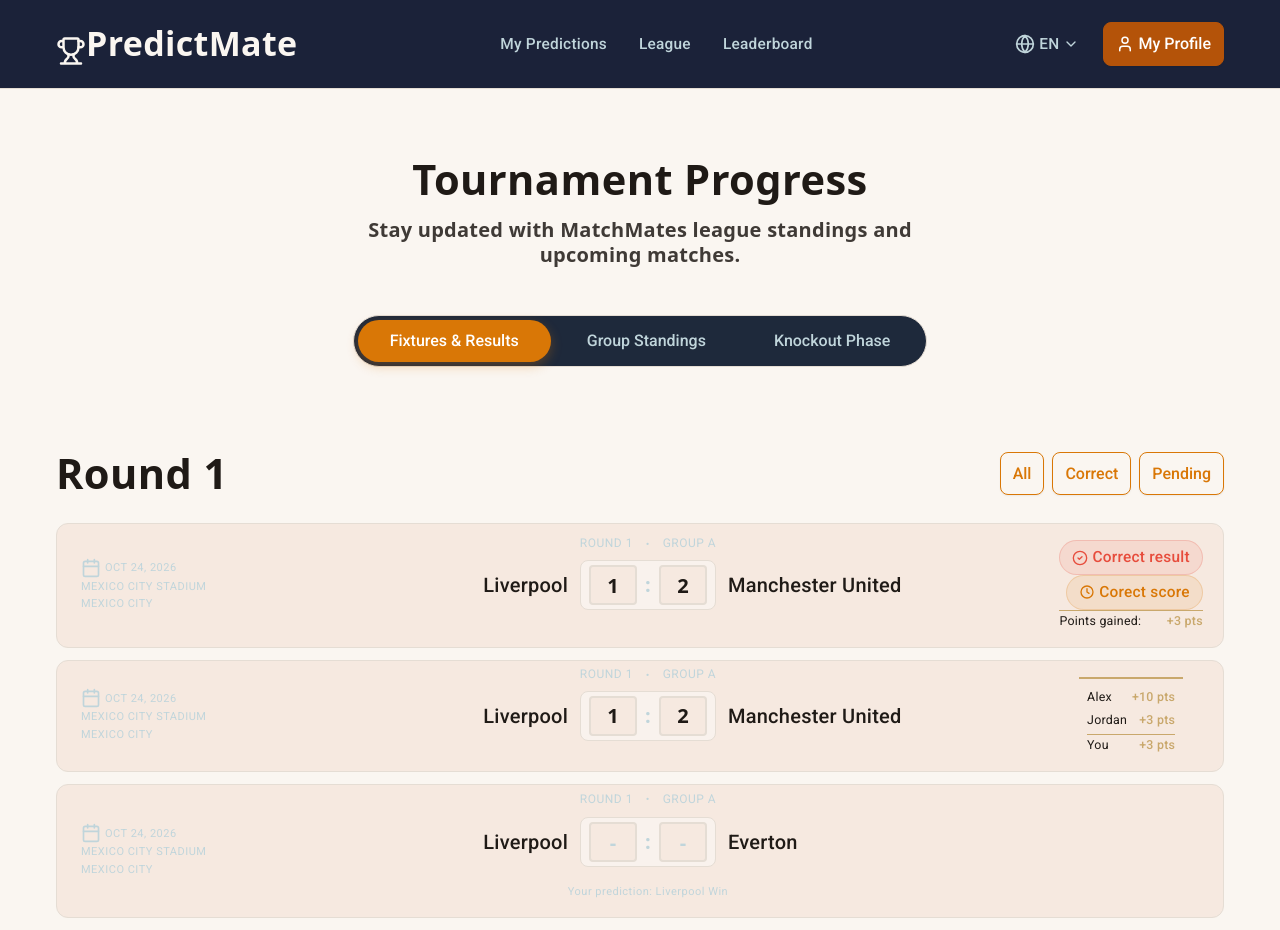
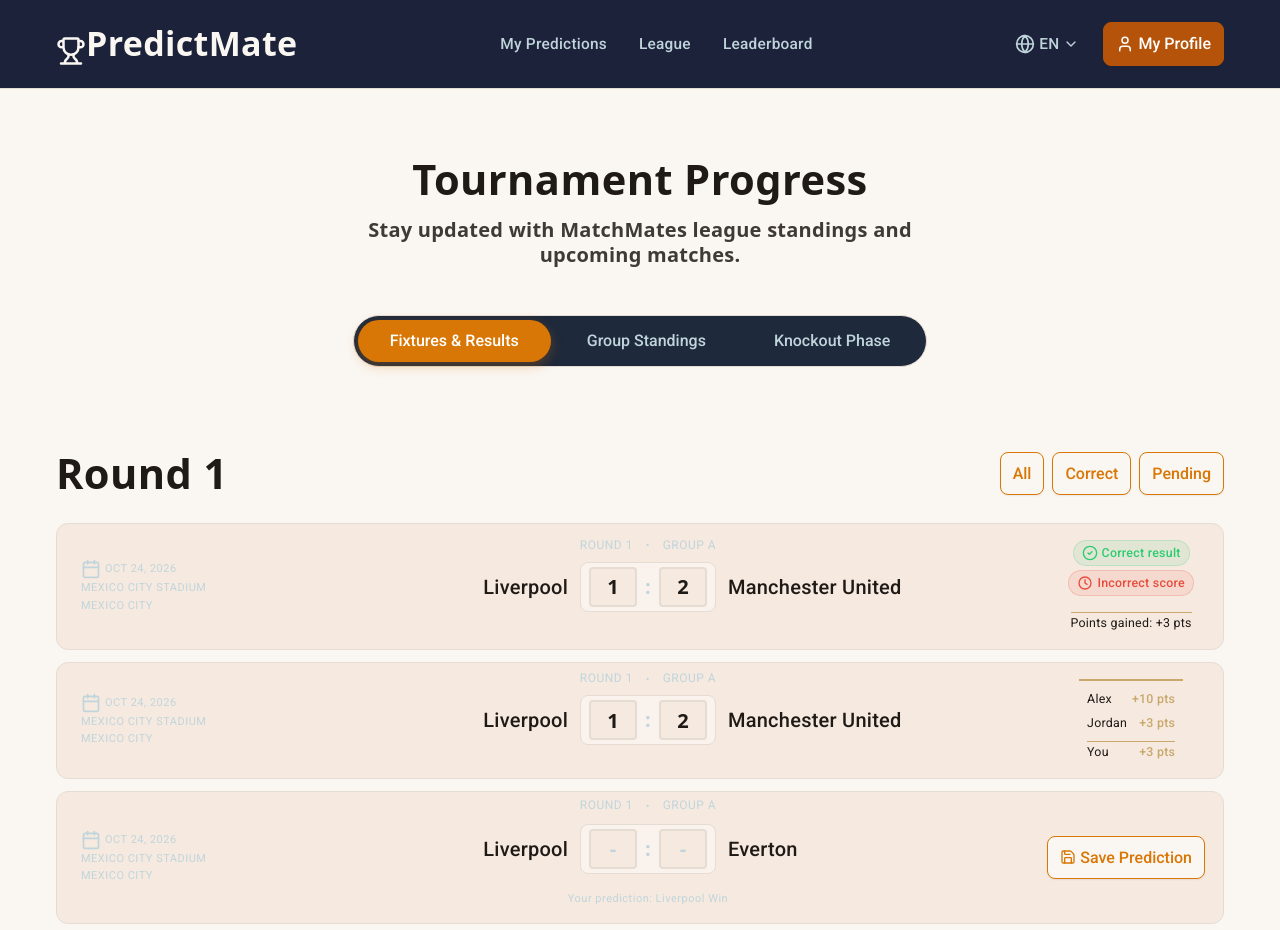
Before and after one commit to hormalno/CLPredictionsApp, a React (Vite) app in the folder frontend/: page /league in a window 1280 px wide. Shown: the top 930 px of the page. Built offline with nearby package versions, Linux system fonts and the light colour scheme.

Commit message:
updates to visuals MatchFixture and MatchPrediction

```diff
--- a/frontend/src/components/button/Button.css
+++ b/frontend/src/components/button/Button.css
@@ -89,6 +89,13 @@
   background-color: color-mix(in oklab, var(--color-accent) 90%, var(--color-surface));
 }
 
+.btn-outline:disabled {
+  color: var(--color-on-primary);
+  box-shadow: 0 0 12px color-mix(in oklab, var(--color-primary) 40%, transparent);
+  border-color: var(--color-primary);
+  background-color: green !important;
+}
+
 .btn-outline:hover:not(:disabled) {
   color: var(--color-on-primary);
   box-shadow: 0 0 12px color-mix(in oklab, var(--color-primary) 40%, transparent);
--- a/frontend/src/components/icons/Icons.tsx
+++ b/frontend/src/components/icons/Icons.tsx
@@ -188,6 +188,14 @@ export const LineChartIcon = ({ size = 32, color = 'currentColor', className }:
     </svg>
 );
 
+export const SaveIcon = ({ size = 16, color = 'currentColor', className }: IconProps) => (
+    <svg fill="none" width={size} height={size} xmlns="http://www.w3.org/2000/svg" stroke={color} viewBox="0 0 24 24" strokeWidth="2" strokeLinecap="round" strokeLinejoin="round" className={cls('icon-save', className)}>
+        <path d="M15.2 3a2 2 0 0 1 1.4.6l3.8 3.8a2 2 0 0 1 .6 1.4V19a2 2 0 0 1-2 2H5a2 2 0 0 1-2-2V5a2 2 0 0 1 2-2z" />
+        <path d="M17 21v-7a1 1 0 0 0-1-1H8a1 1 0 0 0-1 1v7" />
+        <path d="M7 3v4a1 1 0 0 0 1 1h7" />
+    </svg>
+);
+
 export const UsersGroupIcon = ({ size = 32, color = 'currentColor', className }: IconProps) => (
     <svg fill="none" width={size} height={size} xmlns="http://www.w3.org/2000/svg" viewBox="0 0 24 24" stroke={color} strokeWidth="2" strokeLinecap="round" strokeLinejoin="round" className={cls('icon-users-group', className)}>
         <path d="M16 21v-2a4 4 0 0 0-4-4H6a4 4 0 0 0-4 4v2" />
--- a/frontend/src/features/matches/match-fixture/MatchFixture.css
+++ b/frontend/src/features/matches/match-fixture/MatchFixture.css
@@ -120,13 +120,6 @@
   font-weight: var(--font-weight-medium);
 }
 
-.prediction-outcome {
-  gap: var(--spacing-xs);
-  display: flex;
-  margin-top: var(--spacing-lg);
-  justify-content: center;
-}
-
 .match-actions {
   flex: 0 0 15%;
   display: flex;
@@ -160,6 +153,7 @@
   display: flex;
   border-top: 1px solid #c9a86c;
   justify-content: space-between;
+  margin-top: var(--spacing-xs);
   font-size: var(--font-size-xs);
 }
 
@@ -167,17 +161,24 @@
   color: #c9a86c;
 }
 
+.match-friends-scores {
+  display: flex;
+  flex-direction: column;
+  align-items: center;
+  width: 100%;
+}
+
 .match-status {
-  flex: 1;
   display: flex;
-  justify-content: flex-end;
+  justify-content: center;
+  margin-bottom: var(--spacing-xs);
 }
 
 .match-status .status-badge {
-  gap: var(--spacing-xs);
+  gap: 4px;
   display: inline-flex;
-  padding: var(--spacing-xs) var(--spacing-md);
-  font-size: var(--font-size-sm);
+  padding: 2px 8px;
+  font-size: var(--font-size-xs);
   align-items: center;
   font-weight: var(--font-weight-medium);
   border-radius: var(--border-radius-full);
@@ -200,3 +201,11 @@
   border: 1px solid color-mix(in srgb, #e74c3c 20%, transparent);
   background: color-mix(in srgb, #e74c3c 10%, transparent);
 }
+
+.points-gained {
+  display: flex;
+  border-top: 1px solid #c9a86c;
+  justify-content: space-between;
+  margin-top: var(--spacing-md);
+  font-size: var(--font-size-xs);
+}
--- a/frontend/src/features/matches/match-fixture/MatchFixture.tsx
+++ b/frontend/src/features/matches/match-fixture/MatchFixture.tsx
@@ -8,6 +8,8 @@ type props = {
 
 const MatchFixture = ({ my_predict }: props) => {
     const navigate = useNavigate();
+    const result = ["Correct result", "Wrong result"];
+    const score = ["Perfect score", "One team correct", "Incorrect score"];
 
     return (
         <div>
@@ -40,21 +42,20 @@ const MatchFixture = ({ my_predict }: props) => {
                     {my_predict ? (
                     <div className="match-friends-scores">
                         <div className="match-status">
-                            <span className="wrong status-badge">
+                            <span className="correct status-badge">
                                 <CircleCheckIcon size={16} />
-                                <span><text>Correct result</text></span>
+                                <span><text>{result[0]}</text></span>
                             </span>
                         </div>
                         <div className="match-status">
-                            <span className="pending status-badge">
+                            <span className="wrong status-badge">
                                 <ClockIcon size={16} />
-                                <span><text>Corect score</text></span>
+                                <span><text>{score[2]}</text></span>
                             </span>
                         </div>
-                        <div className="your-score-item">
-                                <span className="friend-name">Points gained:</span>
-                                <span className="friend-points">+3 pts</span>
-                            </div>
+                        <div className="points-gained">
+                            <text>Points gained: +3 pts</text>
+                        </div>
                     </div>) :  (
                     <div className="match-friends-scores">
                         <div className="friend-scores">
--- a/frontend/src/features/matches/match-prediction/MatchPrediction.tsx
+++ b/frontend/src/features/matches/match-prediction/MatchPrediction.tsx
@@ -1,7 +1,17 @@
-import { CalendarIcon } from '../../../components/icons/Icons';
+import { useState } from 'react';
+import { CalendarIcon, SaveIcon } from '../../../components/icons/Icons';
 import './MatchPrediction.css';
 
 const MatchPrediction = () => {
+    const [homeScore, setHomeScore] = useState<string>('');
+    const [awayScore, setAwayScore] = useState<string>('');
+    const [saved, setSaved] = useState(false);
+
+    const handleSave = () => {
+        setSaved(true);
+        console.log('Prediction saved:', { home: homeScore, away: awayScore });
+    };
+
     return (
         <div>
             <div className="match-prediction-item">
@@ -29,6 +39,8 @@ const MatchPrediction = () => {
                                 placeholder="-"
                                 data-prediction="home"
                                 className="input score-input"
+                                value={homeScore}
+                                onChange={e => setHomeScore(e.target.value)}
                             />
                             <span className="match-prediction-score-separator"><text>:</text></span>
                             <input
@@ -38,6 +50,8 @@ const MatchPrediction = () => {
                                 placeholder="-"
                                 data-prediction="away"
                                 className="input score-input"
+                                value={awayScore}
+                                onChange={e => setAwayScore(e.target.value)}
                             />
                         </div>
                         <span className="match-prediction-team-away"><text>Everton</text></span>
@@ -46,7 +60,11 @@ const MatchPrediction = () => {
                         <text>Your prediction: Liverpool Win</text>
                     </div>
                 </div>
-
+                <div className="match-prediction-save">
+                    <div className="save-button">
+                        <button className="btn btn-outline btn-sm" onClick={handleSave} disabled={saved}><SaveIcon size={16} />{saved ? 'Saved Prediction' : 'Save Prediction'}</button>
+                    </div>
+                </div>
             </div>
         </div>
     );
```
Lines whose indentation alone changed are shown as unchanged.
